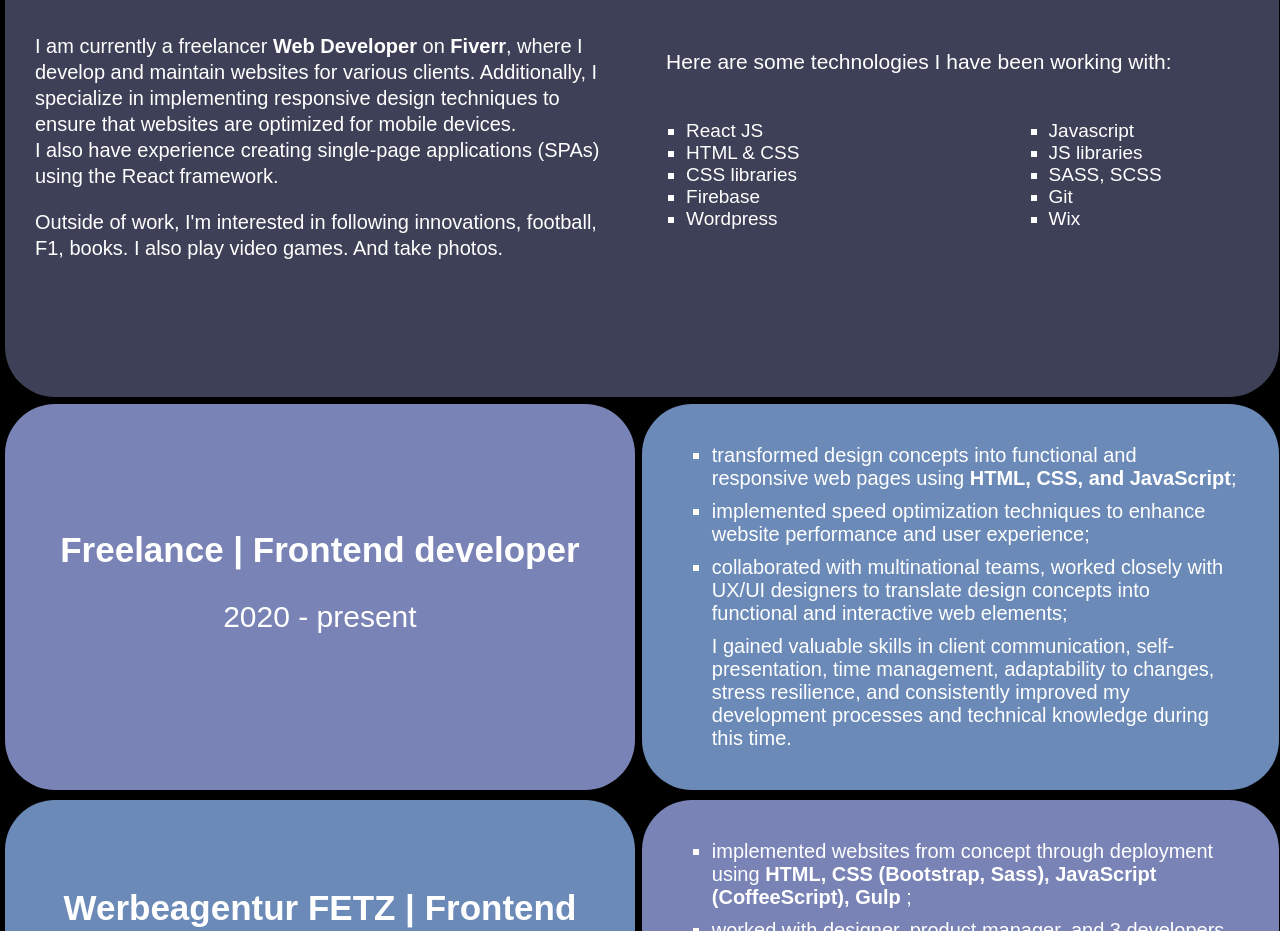
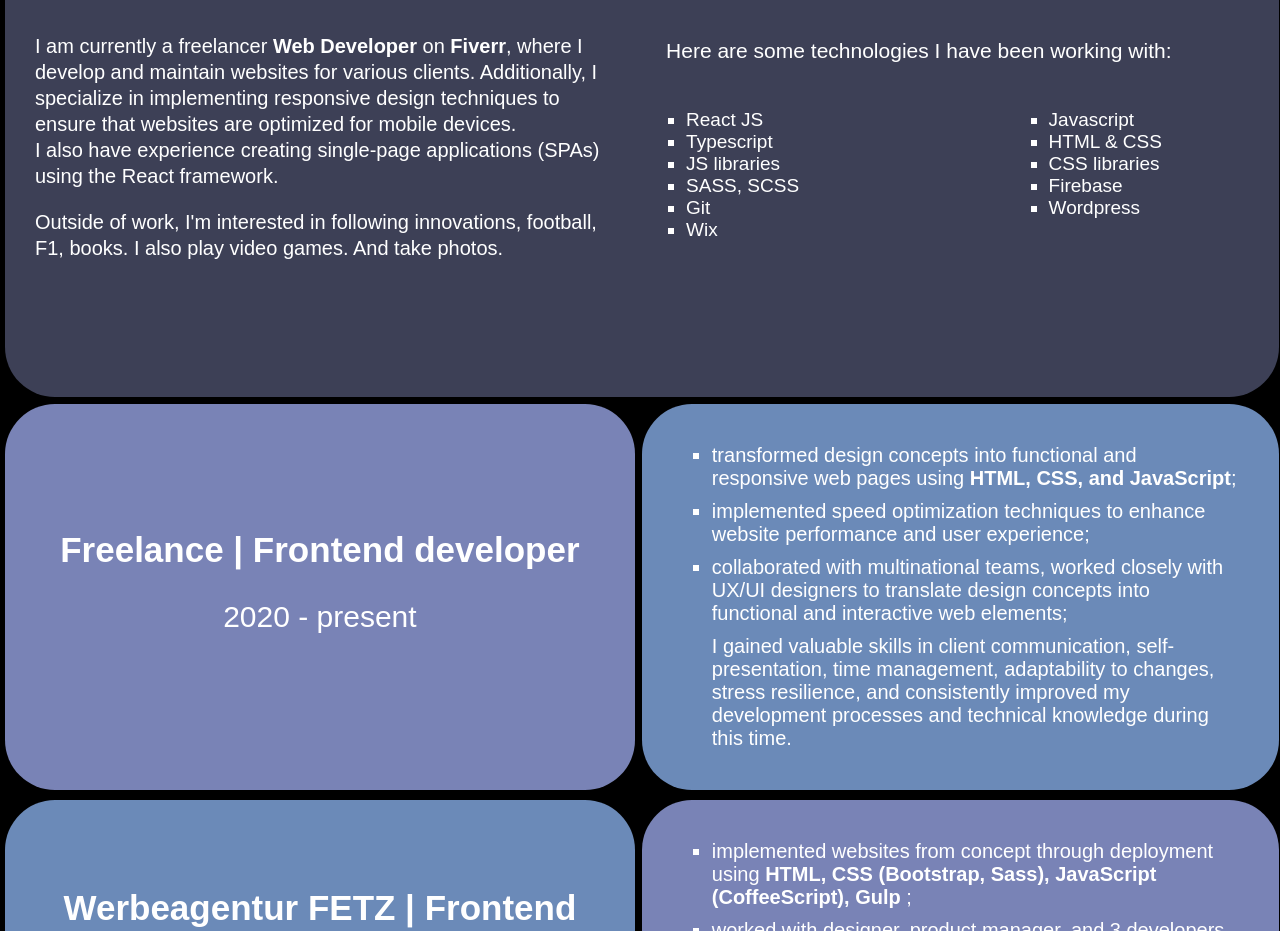
Before and after one commit to wdcreate/portfolio, a React (Create React App) app: page / in a window 1280 px wide. Shown: the part 940-1871 px from the top of the page. Built offline with nearby package versions, Linux system fonts and the light colour scheme; a web font is replaced by a local one.

Commit message:
minor update

```diff
--- a/src/sections/About.js
+++ b/src/sections/About.js
@@ -41,6 +41,7 @@ function About() {
         <ul className="tech-stack">
           <li>React JS</li>
           <li>Javascript</li>
+          <li>Typescript</li>
           <li>HTML &amp; CSS</li>
           <li>JS libraries</li>
           <li>CSS libraries</li>
```
